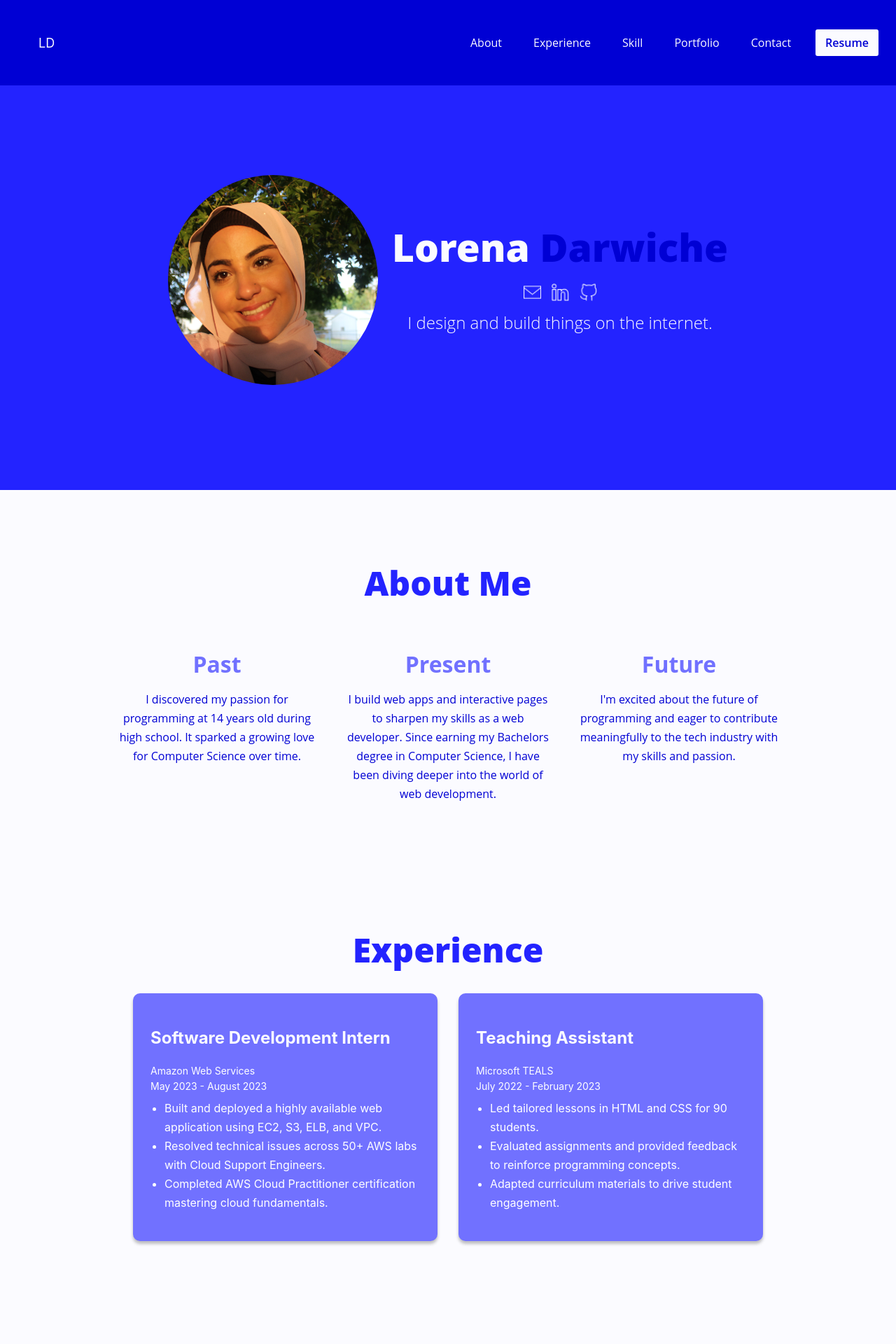
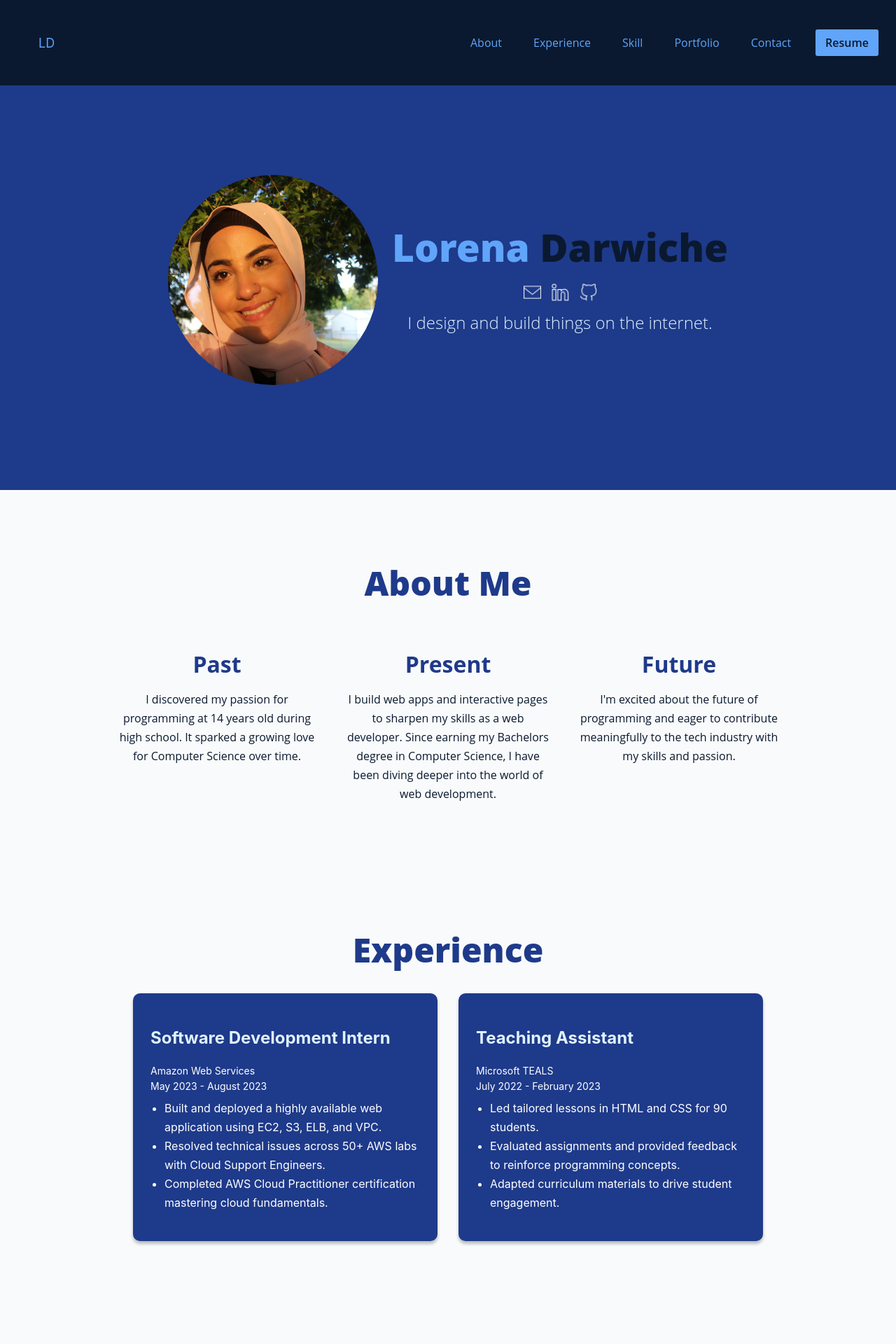
Before and after one commit to lorenadarwiche/portfolio, a React (Create React App) app: page / in a window 1280 px wide. Shown: the top 1920 px of the page at 70% size. Built offline with nearby package versions, Linux system fonts and the light colour scheme.

Commit message:
first commit

```diff
--- a/src/App.css
+++ b/src/App.css
@@ -2,14 +2,14 @@
 .portfolio-container {
   width: 100%;
   min-height: 100vh;
-  background: #fbfbff;
+  background: #F9FAFB;
 }
 
 /* Navbar */
 .navbar {
   width: 100%;
   padding: 40px 15px;
-  background: #0000d4;
+  background: #0A192F;
   display: flex;
   justify-content: center;
   align-items: center;
@@ -28,7 +28,7 @@
 }
 
 .navbar-logo {
-  color: #fbfbff;
+  color: #60A5FA;
   font-size: 18px;
   font-family: 'Inter', sans-serif;
   font-weight: 400;
@@ -44,7 +44,7 @@
 
 .nav-link {
   padding: 10px;
-  color: #fbfbff;
+  color: #60A5FA;
   font-size: 16px;
   font-family: 'Open Sans', sans-serif;
   font-weight: 400;
@@ -53,9 +53,9 @@
 
 .resume-button {
   padding: 8px 14px;
-  background: #fbfbff;
+  background: #60A5FA;
   border-radius: 3px;
-  color: #0000d4;
+  color: #0A192F;
   font-size: 16px;
   font-family: 'Open Sans', sans-serif;
   font-weight: 600;
@@ -67,7 +67,7 @@
   padding-top: 150px;
   padding-bottom: 150px;
   margin-top: 100px;
-  background: #2323FF;
+  background: #1E3A8A;
   display: flex;
   flex-direction: column;
   align-items: center;
@@ -94,7 +94,7 @@
 }
 
 .hero-name {
-  color: #fbfbff;
+  color: #60A5FA;
   font-size: 55px;
   font-family: 'Open Sans', sans-serif;
   font-weight: 800;
@@ -102,7 +102,7 @@
 }
 
 .hero-lastname {
-  color: #0000d4;
+  color: #0A192F;
 }
 
 .hero-icons {
@@ -119,7 +119,7 @@
 }
 
 .hero-subtitle {
-  color: #fbfbff;
+  color: #E0F2FE;
   font-size: 24px;
   font-family: 'Open Sans', sans-serif;
   font-weight: 300;
@@ -133,7 +133,7 @@ section {
 }
 
 h2 {
-  color: #2323FF;
+  color: #1E3A8A;
   font-size: 48px;
   font-family: 'Open Sans', sans-serif;
   font-weight: 800;
@@ -154,14 +154,14 @@ h2 {
 }
 
 .about-card h3 {
-  color: #7171ff;
+  color: #1E3A8A;
   font-size: 32px;
   font-family: 'Open Sans', sans-serif;
   margin-bottom: 10px;
 }
 
 .about-card p {
-  color: #0000d4;
+  color: #0A192F;
   font-size: 16px;
   line-height: 27px;
   font-family: 'Open Sans', sans-serif;
@@ -176,7 +176,7 @@ h2 {
 }
 
 .experience-card {
-  background: #7171ff;
+  background: #1E3A8A;
   padding: 25px;
   border-radius: 10px;
   width: 385px;
@@ -186,7 +186,7 @@ h2 {
 }
 
 .experience-card h3 {
-  color: #fbfbff;
+  color: #E0F2FE;
   font-size: 24px;
 }
 
@@ -214,7 +214,7 @@ h2 {
 }
 
 .skill-card {
-  background: #7171ff;
+  background: #1E3A8A;
   padding: 25px;
   border-radius: 10px;
   width: 240px;
@@ -223,7 +223,7 @@ h2 {
 }
 
 .skill-card h3 {
-  color: #fbfbff;
+  color: #E0F2FE;
   font-size: 24px;
   margin-bottom: 10px;
 }
@@ -237,7 +237,7 @@ h2 {
 }
 
 .portfolio-card {
-  background: #7171ff;
+  background: #1E3A8A;
   padding: 25px;
   border-radius: 10px;
   width: 385px;
@@ -257,7 +257,7 @@ h2 {
 }
 
 .portfolio-card h3 {
-  color: #fbfbff;
+  color: #E0F2FE;
   font-size: 24px;
   margin-bottom: 10px;
   font-family: 'Open Sans', sans-serif;
@@ -274,9 +274,9 @@ h2 {
 
 .contact-button {
   padding: 10px 20px;
-  background: #fbfbff;
+  background: #60A5FA;
   border-radius: 5px;
-  color: #0000d4;
+  color: #0A192F;
   font-size: 16px;
   font-family: 'Open Sans', sans-serif;
   font-weight: 600;
@@ -285,16 +285,16 @@ h2 {
 }
 
 .contact-button:hover {
-  background: #2323FF;
-  color: #fbfbff;
+  background: #0A192F;
+  color: #E0F2FE;
   transform: scale(1.05);
 }
 
 /* Footer */
 footer {
   padding: 20px;
-  background: #0000d4;
-  color: #fbfbff;
+  background: #0A192F;
+  color: #E0F2FE;
   text-align: center;
   font-size: 16px;
   font-family: 'Open Sans', sans-serif;
```
